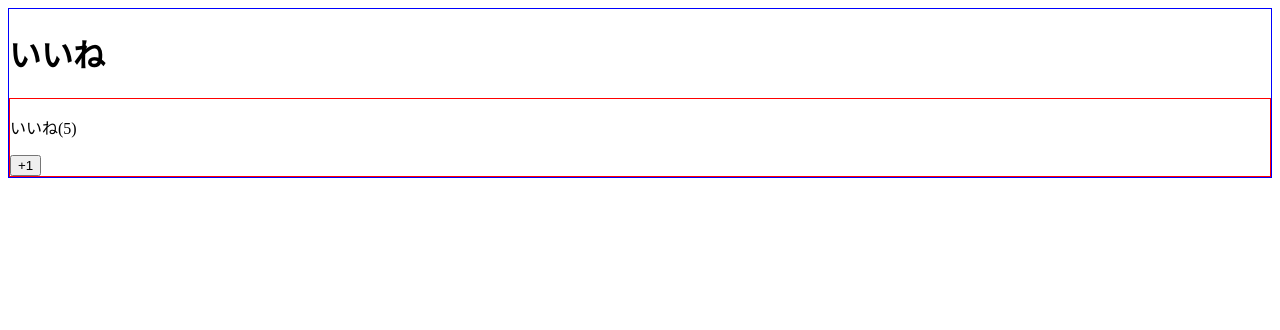
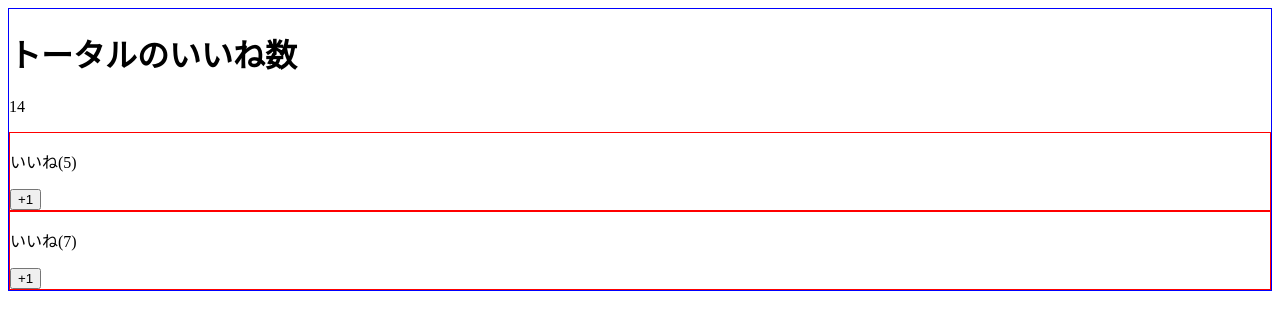
Before and after one commit to YukiIshizaki0525/udemy_vuejs2021, a Vue app: page / in a window 1280 px wide. Shown: the top 330 px of the page. Built offline with nearby package versions, Linux system fonts and the light colour scheme.

Commit message:
7-92完了

```diff
--- a/src/App.vue
+++ b/src/App.vue
@@ -1,7 +1,9 @@
 <template>
   <div>
     <LikeHeader></LikeHeader>
+    <p>{{ number }}</p>
     <LikeNumber></LikeNumber>
+    <LikeNumber :total-number="number"></LikeNumber>
   </div>
 </template>
 
@@ -9,6 +11,11 @@
 import LikeHeader from "./components/LikeHeader.vue";
 
 export default{
+  data(){
+    return {
+      number: 14
+    }
+  },
   components:{
     LikeHeader
   }
--- a/src/components/LikeHeader.vue
+++ b/src/components/LikeHeader.vue
@@ -1,3 +1,3 @@
 <template>
-  <h1>いいね</h1>
+  <h1>トータルのいいね数</h1>
 </template>
--- a/src/components/LikeNumber.vue
+++ b/src/components/LikeNumber.vue
@@ -1,15 +1,21 @@
 <template>
   <div>
-    <p>いいね({{ number }})</p>
+    <p>いいね({{ halfNumber }})</p>
     <button @click="increment">+1</button>
   </div>
 </template>
 
 <script>
 export default {
-  data() {
-    return {
-      number: 5
+  props: {
+    totalNumber: {
+      type: Number,
+      default: 10
+    }
+  },
+  computed: {
+    halfNumber(){
+      return this.totalNumber / 2
     }
   },
   methods: {
```
